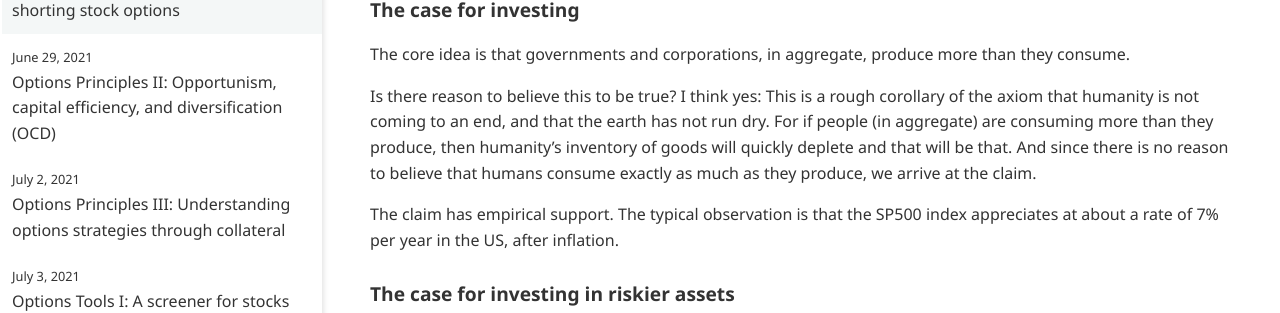
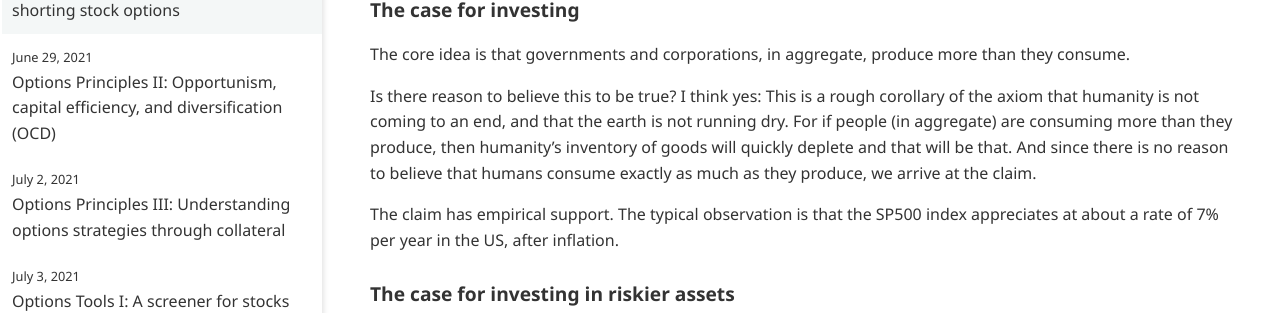
Before and after one commit to ansyblenetwork/aquietlife, a Jekyll site: the page built from _posts/2021-06-28-case-for-trading.md, in a window 1280 px wide and 900 px high. Shown: the part 250-563 px from the top of the window. Built offline with Jekyll 4.4.1, drawn with Linux system fonts in a browser that asks for light colours.

Commit message:
Update 2021-06-28-case-for-trading.md

```diff
--- a/_posts/2021-06-28-case-for-trading.md
+++ b/_posts/2021-06-28-case-for-trading.md
@@ -9,7 +9,7 @@ This is my case for taking on the riskiest trade of all: Shorting options contra
 
 The core idea is that governments and corporations, in aggregate, produce more than they consume.
 
-Is there reason to believe this to be true? I think yes: This is a rough corollary of the axiom that humanity is not coming to an end, and that the earth has not run dry. For if people (in aggregate) are consuming more than they produce, then humanity's inventory of goods will quickly deplete and that will be that. And since there is no reason to believe that humans consume exactly as much as they produce, we arrive at the claim.
+Is there reason to believe this to be true? I think yes: This is a rough corollary of the axiom that humanity is not coming to an end, and that the earth is not running dry. For if people (in aggregate) are consuming more than they produce, then humanity's inventory of goods will quickly deplete and that will be that. And since there is no reason to believe that humans consume exactly as much as they produce, we arrive at the claim.
 
 The claim has empirical support. The typical observation is that the SP500 index appreciates at about a rate of 7% per year in the US, after inflation.
 
```
